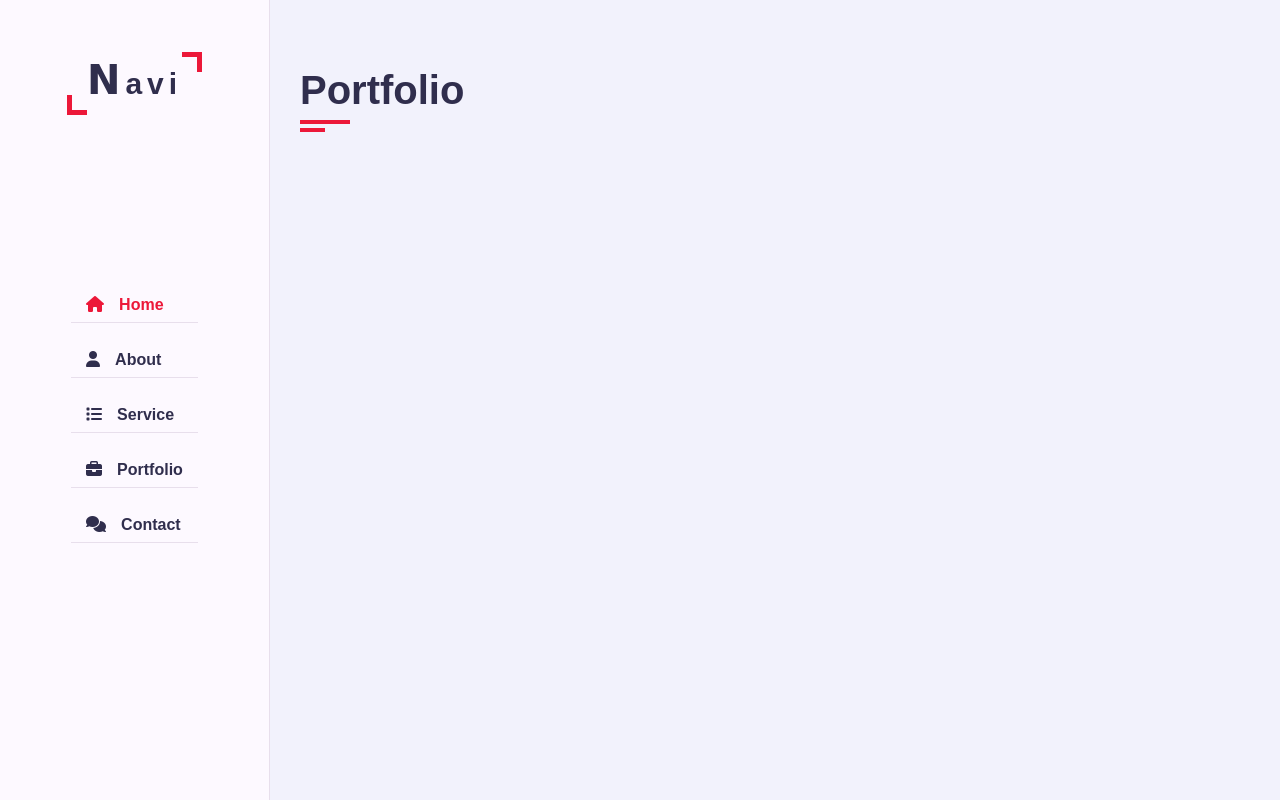
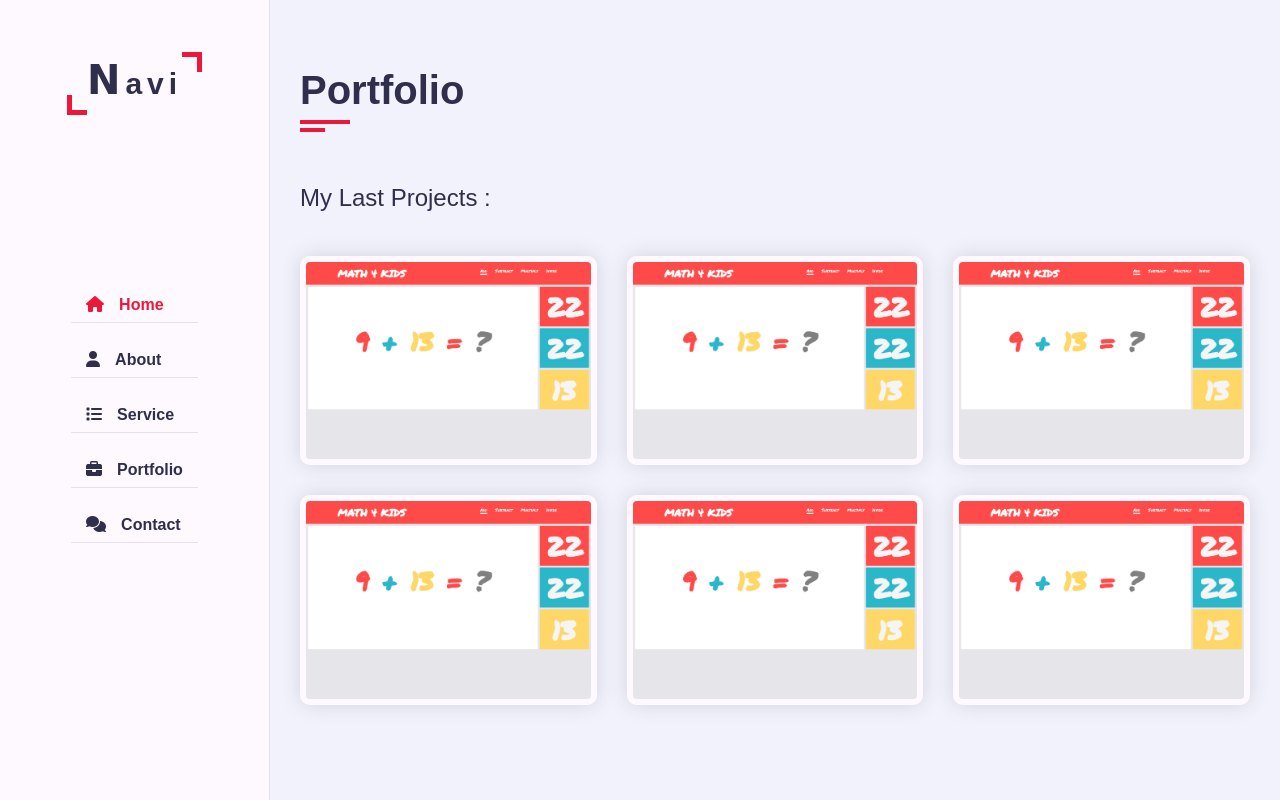
Before and after one commit to hynookim98/hynookim98.github.io, a plain HTML site: page index.html in a window 1280 px wide. Drawn offline with Linux system fonts and the light colour scheme; a web font is replaced by a local one.

Commit message:
finished portfolio | fixed bug with portfolio imgs

```diff
--- a/assets/css/reset.css
+++ b/assets/css/reset.css
@@ -14,7 +14,7 @@ body {
     font-family: sans-serif;
 }
 
-h1,h2,h3,h4,h5,h6 {
+h1,h3,h4,h5,h6 {
     font-size:100%;
 }
 
--- a/assets/css/style.css
+++ b/assets/css/style.css
@@ -578,3 +578,36 @@ h3.my-profession {
     color: var(--text-black-700);
     line-height: 25px;
 }
+
+.portfolio .container {
+    padding-bottom: 40px;
+}
+
+.portfolio .portfolio-heading {
+    flex: 0 0 100%;
+    max-width: 100%;
+    margin-bottom: 40px;
+}
+
+.portfolio .portfolio-heading h2 {
+    color: var(--text-black-900);
+    font-weight: 500;
+}
+
+.portfolio .portfolio-item {
+    flex: 0 0 33.33%;
+    max-width: 33.33%;
+    margin-bottom: 30px;
+}
+
+.portfolio .portfolio-item-inner {
+    border: 6px solid var(--bg-black-100);
+    border-radius: 10px;
+    overflow: hidden;
+    cursor: pointer;
+}
+
+.portfolio .portfolio-item-inner .portfolio-img img {
+    width: 100%;
+    display: block;
+}
--- a/index.html
+++ b/index.html
@@ -319,6 +319,67 @@
                         <h2>Portfolio</h2>
                     </div>
                 </div>
+                <div class="row">
+                    <div class="portfolio-heading padd-15">
+                        <h2>My Last Projects : </h2>
+                    </div>
+                </div>
+                <div class="row">
+                    <!-- Portfolio Item Start -->
+                    <div class="portfolio-item padd-15">
+                        <div class="portfolio-item-inner shadow-dark">
+                            <div class="portfolio-img">
+                                <img src="./assets/images/portfolio-1.PNG" alt="portfolio image 1">
+                            </div>
+                        </div>
+                    </div>
+                    <!-- Portfolio Item End -->
+                    <!-- Portfolio Item Start -->
+                    <div class="portfolio-item padd-15">
+                        <div class="portfolio-item-inner shadow-dark">
+                            <div class="portfolio-img">
+                                <img src="./assets/images/portfolio-1.PNG" alt="portfolio image 1">
+                            </div>
+                        </div>
+                    </div>
+                    <!-- Portfolio Item End -->
+                    <!-- Portfolio Item Start -->
+                    <div class="portfolio-item padd-15">
+                        <div class="portfolio-item-inner shadow-dark">
+                            <div class="portfolio-img">
+                                <img src="./assets/images/portfolio-1.PNG" alt="portfolio image 1">
+                            </div>
+                        </div>
+                    </div>
+                    <!-- Portfolio Item End -->
+                    <!-- Portfolio Item Start -->
+                    <div class="portfolio-item padd-15">
+                        <div class="portfolio-item-inner shadow-dark">
+                            <div class="portfolio-img">
+                                <img src="./assets/images/portfolio-1.PNG" alt="portfolio image 1">
+                            </div>
+                        </div>
+                    </div>
+                    <!-- Portfolio Item End -->
+                    <!-- Portfolio Item Start -->
+                    <div class="portfolio-item padd-15">
+                        <div class="portfolio-item-inner shadow-dark">
+                            <div class="portfolio-img">
+                                <img src="./assets/images/portfolio-1.PNG" alt="portfolio image 1">
+                            </div>
+                        </div>
+                    </div>
+                    <!-- Portfolio Item End -->
+                    <!-- Portfolio Item Start -->
+                    <div class="portfolio-item padd-15">
+                        <div class="portfolio-item-inner shadow-dark">
+                            <div class="portfolio-img">
+                                <img src="./assets/images/portfolio-1.PNG" alt="portfolio image 1">
+                            </div>
+                        </div>
+                    </div>
+                    <!-- Portfolio Item End -->
+                </div>
               </div>
             </section>
             <!-- Portfolio Section End -->
```
Also changed, not shown: assets/images/portfolio-1.png (added).
